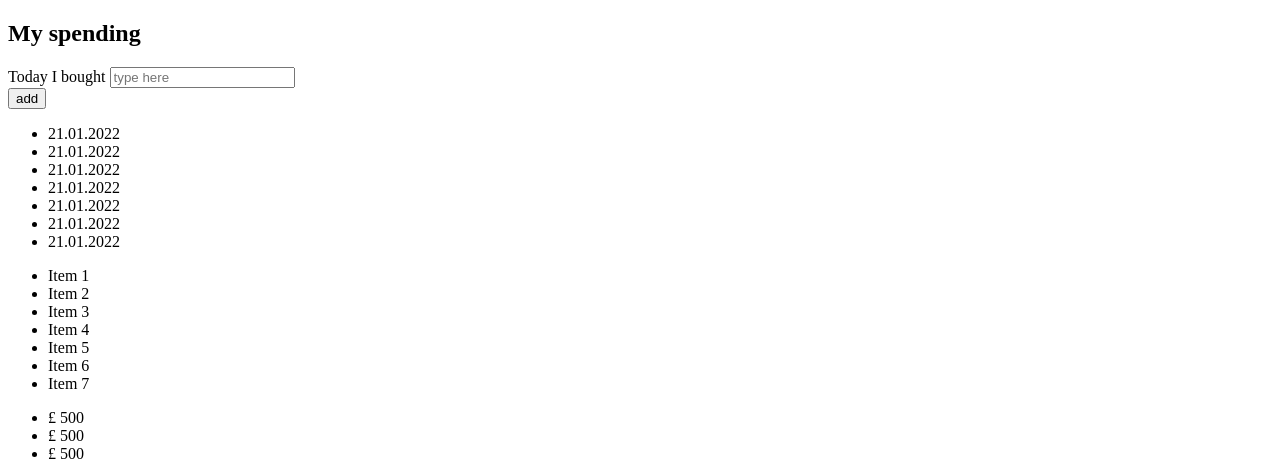
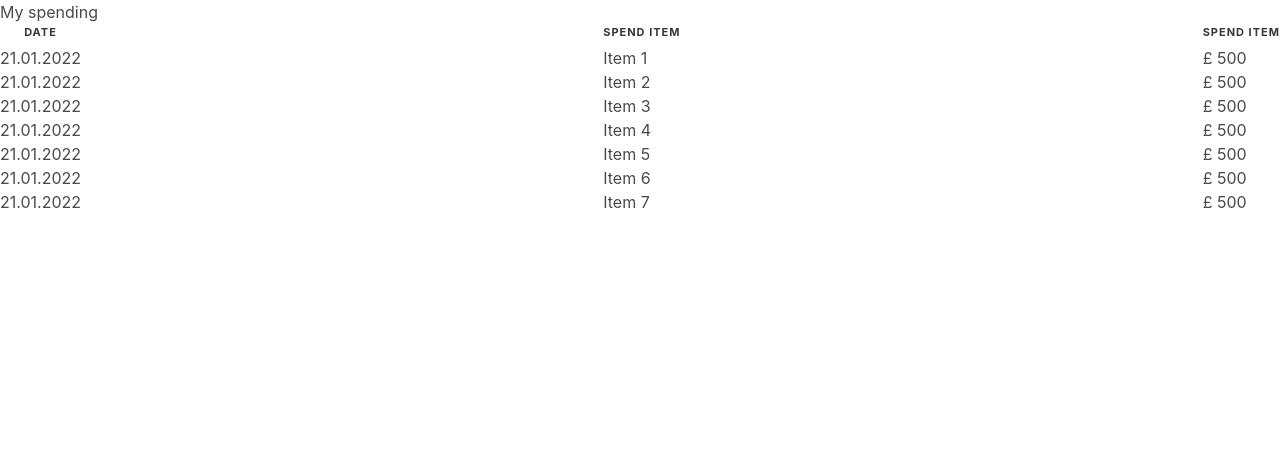
Before and after one commit to StephenB92/team3-january-hackathon, a Django app: template templates/myspendlist.html in a window 1280 px wide. Shown: the top 461 px of the page. Run offline with Django 3.2, Linux system fonts and the light colour scheme; the template is opened without the code that fills it, so the values that code supplies are empty.

Commit message:
Add levels in myspendinglist.html

```diff
--- a/templates/myspend.html
+++ b/templates/myspend.html
@@ -11,7 +11,7 @@
 
         <h2>Hello James</h2>
 
-<!--using BULMA-->
+<!--Containers for spend categories-->
     <div class="tile is-ancestor">
         <div class="tile is-parent">
           <article class="tile is-child box">
--- a/templates/myspendlist.html
+++ b/templates/myspendlist.html
@@ -4,22 +4,20 @@
     <meta charset="UTF-8">
     <meta http-equiv="X-UA-Compatible" content="IE=edge">
     <meta name="viewport" content="width=device-width, initial-scale=1.0">
+    <link rel="stylesheet" href="https://cdn.jsdelivr.net/npm/bulma@0.9.4/css/bulma.min.css">
     <title>Document</title>
 </head>
 <body>
     <section>
         <h2>My spending</h2>
-        <div>
-            <label for="spenditem">Today I bought</label>
-            <input type="text" name="TBC" id="spenditem" class="TBC" placeholder="type here"  required>
-        </div>
+
+    <div class="level is-mobile">
+        <div class="level-left">
+
+            <div class="level-item">
 
                <div>
-            <button type="submit" class="TBC">add</button>
-
-        </div>
-
-        <div>
+                <h3 class="heading has-text-centered"><strong>Date</strong></h3>
                 <ul>
                     <li>21.01.2022</li>
                     <li>21.01.2022</li>
@@ -30,8 +28,14 @@
                     <li>21.01.2022</li>
                   </ul>
                </div>
+            </div>
+        </div>
 
+
+        <div class="level-left">
+            <div class="level-item">
                 <div>
+                    <h3 class="heading has-text-centered"><strong>Spend Item</strong></h3>
                     <ul>
                         <li>Item 1</li>
                         <li>Item 2</li>
@@ -42,8 +46,14 @@
                         <li>Item 7</li>
                    </ul>
                 </div>
+            </div>
+        </div>
 
+
+        <div class="level-right">
+          <div class="level-item">
             <div>
+            <h3 class="heading has-text-centered"><strong>Spend Item</strong></h3>
             <ul>
                 <li>£ <span>500</span></li>
                 <li>£ <span>500</span></li>
@@ -54,8 +64,8 @@
                 <li>£ <span>500</span></li>
             </ul>
             </div>
+          </div>
+        </div>
 
-
-    </section>
 </body>
 </html>
```
Lines whose indentation alone changed are shown as unchanged.
